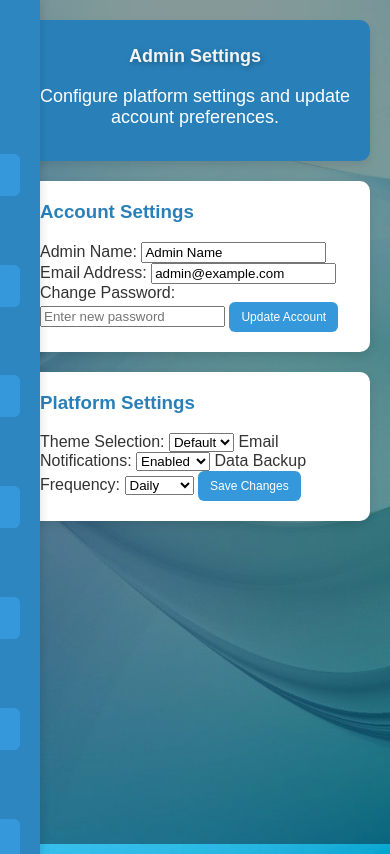
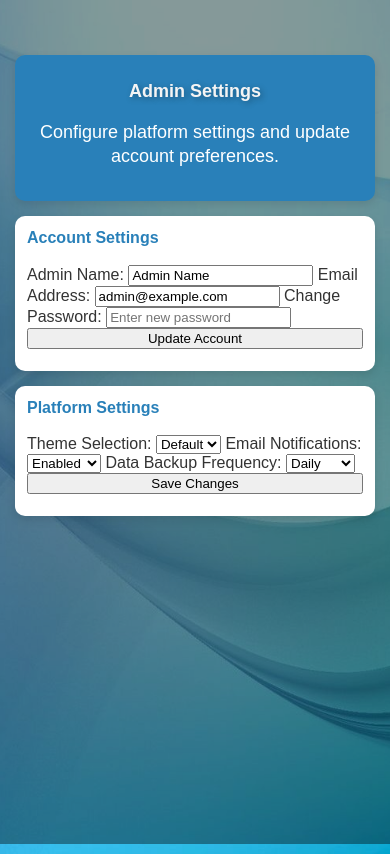
Before and after one commit to MalulekeNS/Salesforce, a PHP site: page /admin_settings.html in a window 390 px wide. Run offline with PHP 8.4, Linux system fonts and the light colour scheme.

Commit message:
Update mainn.css

```diff
--- a/mainn.css
+++ b/mainn.css
@@ -1,12 +1,14 @@
 /* General body styling */
 body {
-    font-family: 'Poppins', sans-serif; /* Modern and clean font */
+    font-family: 'Poppins', sans-serif;
     margin: 0;
     padding: 0;
     background-color: #f4f4f4;
     display: flex;
-    flex-direction: column; /* Ensures proper layout stacking */
-    color: #333; /* Neutral text color for readability */
+    flex-direction: column;
+    color: #333;
+    min-height: 100vh;
+    overflow-x: hidden; /* Prevent horizontal scroll */
 }
 
 /* Sidebar container */
@@ -16,25 +18,129 @@
 
 /* Hamburger button */
 .toggle-sidebar {
-    position: absolute;
+    position: fixed; /* Changed to fixed for consistent positioning */
     top: 15px;
     left: 15px;
     background-color: transparent;
     border: none;
-    font-size: 28px; /* Slightly larger for better touch targets */
+    font-size: clamp(24px, 4vw, 28px);
     cursor: pointer;
     z-index: 1000;
-    display: none; /* Default hidden on desktop */
-    color: #2E86C1; /* Matches sidebar color scheme */
+    display: none;
+    color: #2E86C1;
     transition: transform 0.3s;
+    padding: 8px;
+    border-radius: 50%;
+    background: rgba(255, 255, 255, 0.9); /* Added background for visibility */
 }
 
 .toggle-sidebar:focus,
 .toggle-sidebar:hover {
-    transform: scale(1.1); /* Subtle hover/active effect */
+    transform: scale(1.1);
 }
 
-/* Responsive Sidebar */
+/* Sidebar styling */
+.sidebar {
+    background-color: #2E86C1;
+    color: white;
+    width: 250px;
+    min-height: 100vh;
+    padding: clamp(20px, 3vw, 25px);
+    display: flex;
+    flex-direction: column;
+    justify-content: space-between;
+    box-shadow: 2px 0 8px rgba(0, 0, 0, 0.1);
+    transition: transform 0.3s ease, left 0.3s ease-in-out;
+}
+
+.sidebar h2 {
+    text-align: center;
+    font-size: clamp(20px, 3vw, 24px);
+    margin-bottom: clamp(15px, 3vw, 20px);
+    word-wrap: break-word;
+}
+
+.sidebar a {
+    color: white;
+    text-decoration: none;
+    padding: clamp(10px, 2vw, 12px) clamp(12px, 2vw, 15px);
+    margin: 8px 0;
+    display: block;
+    border-radius: 6px;
+    background-color: #3498DB;
+    text-align: center;
+    transition: background-color 0.3s, transform 0.2s;
+    word-wrap: break-word;
+    line-height: 1.3;
+}
+
+/* Main content styling */
+.content {
+    flex: 1;
+    padding: clamp(15px, 3vw, 30px);
+    transition: margin-left 0.3s ease;
+    width: 100%;
+    box-sizing: border-box;
+}
+
+.header {
+    background-color: #2980B9;
+    color: white;
+    padding: clamp(15px, 3vw, 20px);
+    text-align: center;
+    border-radius: 10px;
+    margin-bottom: clamp(15px, 3vw, 20px);
+    font-size: clamp(18px, 4vw, 28px);
+    box-shadow: 0 4px 8px rgba(0, 0, 0, 0.1);
+    word-wrap: break-word;
+    line-height: 1.3;
+}
+
+/* Card styling */
+.card {
+    background-color: white;
+    padding: clamp(15px, 3vw, 20px);
+    box-shadow: 0 4px 10px rgba(0, 0, 0, 0.1);
+    border-radius: 10px;
+    margin-bottom: clamp(15px, 3vw, 20px);
+    transition: transform 0.3s ease, box-shadow 0.3s ease;
+    word-wrap: break-word;
+}
+
+.card h3 {
+    color: #2980B9;
+    margin-top: 0;
+    font-size: clamp(16px, 3vw, 20px);
+    line-height: 1.3;
+}
+
+/* Table container for scrolling */
+.table-container {
+    width: 100%;
+    overflow-x: auto;
+    -webkit-overflow-scrolling: touch;
+    margin-top: clamp(15px, 3vw, 20px);
+    border-radius: 8px;
+    box-shadow: 0 4px 10px rgba(0, 0, 0, 0.1);
+}
+
+/* Table styling */
+table {
+    width: 100%;
+    border-collapse: collapse;
+    min-width: 600px; /* Prevent squishing */
+}
+
+th, td {
+    padding: clamp(8px, 2vw, 12px);
+    border-bottom: 1px solid #ddd;
+    text-align: left;
+    font-size: clamp(10px, 2vw, 14px);
+    word-wrap: break-word;
+    max-width: 200px;
+}
+
+/* Responsive adjustments */
 @media (max-width: 768px) {
     .toggle-sidebar {
         display: block;
@@ -44,183 +150,68 @@
         position: fixed;
         top: 0;
         left: -100%;
-        width: 80%; /* Adjusted for mobile screens */
+        width: 80%;
+        max-width: 300px;
         height: 100%;
-        transition: left 0.3s ease-in-out;
         z-index: 999;
+        padding-top: 60px; /* Space for toggle button */
     }
 
     .sidebar.open {
-        left: 0; /* Slide in when open */
+        left: 0;
+    }
+
+    .sidebar a {
+        font-size: 14px;
+        padding: 10px;
     }
 
     .content {
-        margin-left: 0; /* No fixed sidebar in mobile */
+        margin-left: 0;
         padding: 15px;
-    }
-}
-
-/* Sidebar styling */
-.sidebar {
-    background-color: #2E86C1;
-    color: white;
-    width: 250px; /* Slightly wider for a modern look */
-    min-height: 100vh;
-    padding: 25px 20px;
-    display: flex;
-    flex-direction: column;
-    justify-content: space-between;
-    box-shadow: 2px 0 8px rgba(0, 0, 0, 0.1);
-    transition: transform 0.3s ease;
-}
-
-.sidebar h2 {
-    text-align: center;
-    font-size: 24px;
-    margin-bottom: 20px;
-}
-
-.sidebar a {
-    color: white;
-    text-decoration: none;
-    padding: 12px 15px;
-    margin: 8px 0;
-    display: block;
-    border-radius: 6px;
-    background-color: #3498DB;
-    text-align: center;
-    transition: background-color 0.3s, transform 0.2s;
-}
-
-.sidebar a:hover {
-    background-color: #1B4F72;
-    transform: translateX(5px); /* Adds a slight slide-in effect */
-}
-
-/* Main content styling */
-.content {
-    flex: 1;
-    padding: 30px;
-    transition: margin-left 0.3s ease;
-}
-
-.header {
-    background-color: #2980B9;
-    color: white;
-    padding: 20px;
-    text-align: center;
-    border-radius: 10px;
-    margin-bottom: 20px;
-    font-size: clamp(20px, 4vw, 28px); /* Responsive font size */
-    box-shadow: 0 4px 8px rgba(0, 0, 0, 0.1);
-}
-
-/* Card styling */
-.card {
-    background-color: white;
-    padding: 20px;
-    box-shadow: 0 4px 10px rgba(0, 0, 0, 0.1);
-    border-radius: 10px;
-    margin-bottom: 20px;
-    transition: transform 0.3s ease, box-shadow 0.3s ease;
-}
-
-.card:hover {
-    transform: translateY(-5px);
-    box-shadow: 0 6px 15px rgba(0, 0, 0, 0.2);
-}
-
-.card h3 {
-    color: #2980B9;
-    margin-top: 0;
-}
-
-/* Button styling */
-.btn {
-    background-color: #3498DB;
-    color: white;
-    padding: 10px 20px;
-    border: none;
-    border-radius: 6px;
-    cursor: pointer;
-    transition: background-color 0.3s ease, transform 0.2s ease;
-    display: inline-block;
-    text-align: center;
-    text-decoration: none;
-    font-size: 14px;
-}
-
-.btn:hover {
-    background-color: #1B4F72;
-    transform: scale(1.05); /* Subtle scaling effect */
-}
-
-/* Table styling */
-table {
-    width: 100%;
-    border-collapse: collapse;
-    margin-top: 20px;
-    border-radius: 8px;
-    overflow: hidden;
-    box-shadow: 0 4px 10px rgba(0, 0, 0, 0.1);
-}
-
-th, td {
-    padding: 12px;
-    border-bottom: 1px solid #ddd;
-    text-align: left;
-}
-
-th {
-    background-color: #3498DB;
-    color: white;
-    font-weight: bold;
-}
-
-tr:nth-child(even) {
-    background-color: #f9f9f9;
-}
-
-tr:hover {
-    background-color: #eaf4fc;
-}
-
-/* Responsive adjustments */
-@media (max-width: 768px) {
-    .sidebar {
-        width: 100%;
-        height: auto;
+        padding-top: 60px; /* Space for toggle button */
     }
 
-    .content {
-        padding: 20px;
+    /* Overlay when sidebar is open */
+    .sidebar-overlay {
+        display: none;
+        position: fixed;
+        top: 0;
+        left: 0;
+        right: 0;
+        bottom: 0;
+        background: rgba(0, 0, 0, 0.5);
+        z-index: 998;
     }
 
-    table {
-        font-size: 12px;
+    .sidebar-overlay.active {
+        display: block;
     }
 }
 
 @media (max-width: 480px) {
-    .header {
-        font-size: 18px;
-        padding: 15px;
+    .toggle-sidebar {
+        top: 10px;
+        left: 10px;
     }
 
     .content {
-        padding: 15px;
+        padding: 10px;
+        padding-top: 50px;
     }
 
-    table {
-        font-size: 10px;
+    .sidebar {
+        width: 85%;
+        padding: 15px;
+        padding-top: 50px;
     }
 
-    th, td {
-        padding: 8px;
+    .card {
+        padding: 12px;
     }
 
     .btn {
-        padding: 8px 12px;
-        font-size: 12px;
+        width: 100%; /* Full width buttons on mobile */
+        margin-bottom: 10px;
     }
 }
```
